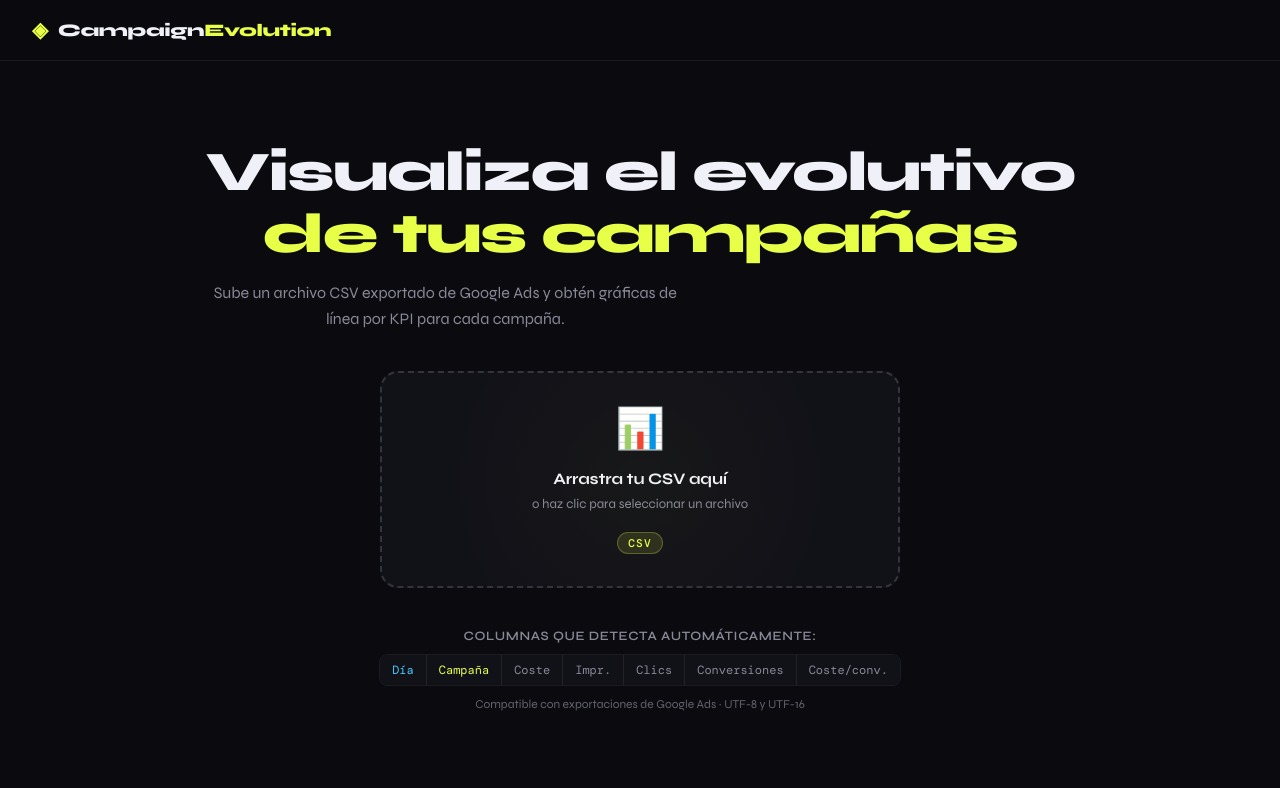
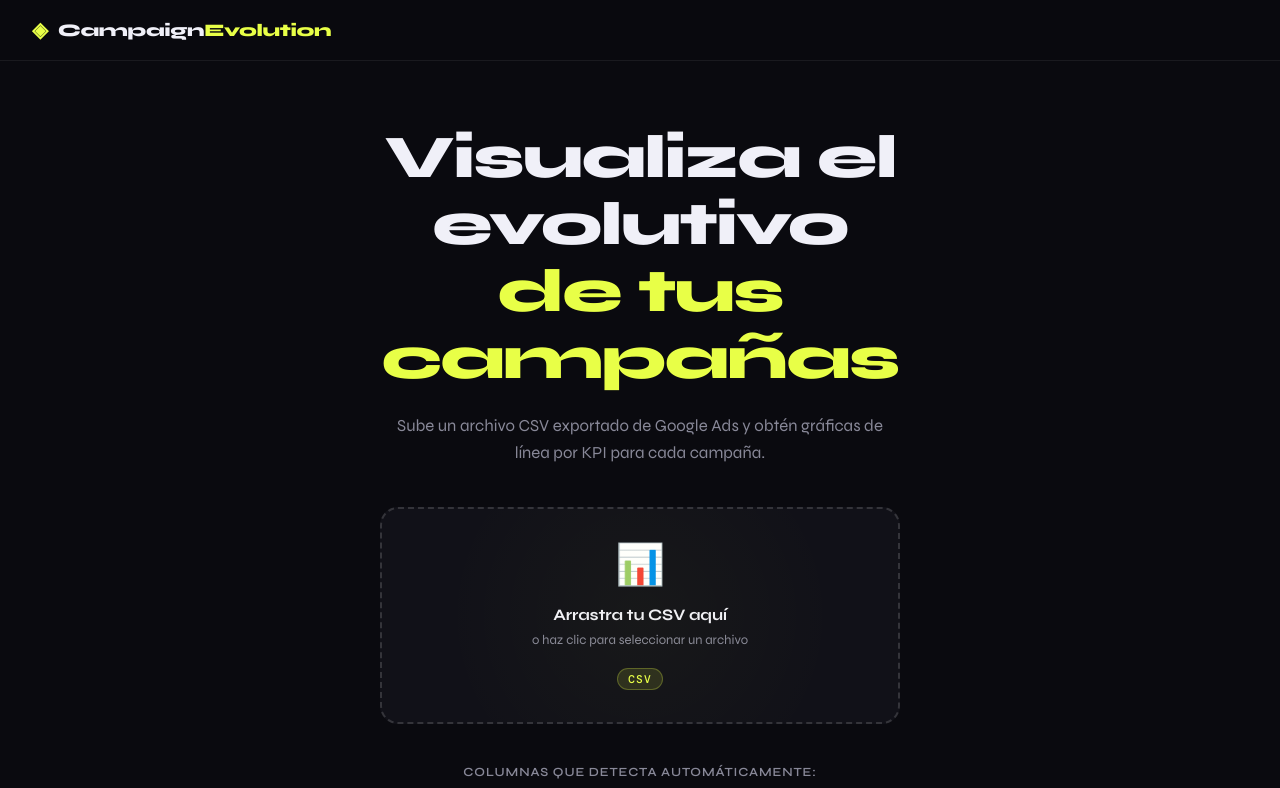
Before and after one commit to camiloads/inspector, a React (Vite) app: page / in a window 1280 px wide. Shown: the top 788 px of the page. Built offline with nearby package versions, Linux system fonts and the light colour scheme.

Commit message:
Update App.css

```diff
--- a/src/App.css
+++ b/src/App.css
@@ -90,7 +90,6 @@
 /* ── Main ────────────────────────────────────────────────────────────────── */
 .app-main {
   flex: 1;
-  max-width: 1400px;
   width: 100%;
   margin: 0 auto;
   padding: 0 2rem 4rem;
@@ -98,24 +97,29 @@
 
 /* ── Upload Section ──────────────────────────────────────────────────────── */
 .upload-section {
+  min-height: calc(100vh - 60px);
   display: flex;
   flex-direction: column;
   align-items: center;
+  justify-content: center;
   gap: 2.5rem;
-  padding: 5rem 0 2rem;
+  padding: 4rem 1rem;
   animation: fadeIn 0.5s ease;
+  max-width: 680px;
+  margin: 0 auto;
 }
 
 .upload-hero {
   text-align: center;
+  width: 100%;
 }
 
 .upload-hero h1 {
-  font-size: clamp(2rem, 5vw, 3.5rem);
+  font-size: clamp(2.2rem, 5vw, 3.8rem);
   font-weight: 800;
   line-height: 1.1;
   letter-spacing: -0.03em;
-  margin-bottom: 1rem;
+  margin-bottom: 1.2rem;
 }
 
 .upload-hero h1 em {
@@ -124,10 +128,11 @@
 }
 
 .upload-hero p {
-  font-size: 1rem;
+  font-size: 1.05rem;
   color: var(--text-muted);
-  max-width: 480px;
-  line-height: 1.6;
+  max-width: 500px;
+  margin: 0 auto;
+  line-height: 1.65;
 }
 
 /* ── Error Box ───────────────────────────────────────────────────────────── */
@@ -141,7 +146,7 @@
   padding: 1rem 1.2rem;
   font-size: 0.88rem;
   color: #ff8080;
-  max-width: 560px;
+  width: 100%;
   line-height: 1.5;
 }
 
@@ -150,15 +155,15 @@
 /* ── Format Hint ─────────────────────────────────────────────────────────── */
 .format-hint {
   text-align: center;
-  max-width: 600px;
+  width: 100%;
 }
 
 .hint-title {
-  font-size: 0.8rem;
+  font-size: 0.78rem;
   color: var(--text-muted);
   margin-bottom: 0.6rem;
   font-weight: 600;
-  letter-spacing: 0.05em;
+  letter-spacing: 0.07em;
   text-transform: uppercase;
 }
 
@@ -169,13 +174,16 @@
   border: 1px solid var(--border);
   border-radius: 8px;
   overflow: hidden;
-  margin-bottom: 0.7rem;
+  margin-bottom: 0.75rem;
+  width: 100%;
 }
 
 .hint-table span {
   font-family: var(--font-mono);
-  font-size: 0.75rem;
-  padding: 7px 12px;
+  font-size: 0.73rem;
+  padding: 8px 0;
+  flex: 1;
+  text-align: center;
   border-right: 1px solid var(--border);
   background: var(--bg2);
   color: var(--text-muted);
@@ -188,11 +196,14 @@
 .hint-note {
   font-size: 0.75rem;
   color: var(--text-muted);
-  opacity: 0.7;
+  opacity: 0.65;
+  line-height: 1.5;
 }
 
 /* ── Charts Section ──────────────────────────────────────────────────────── */
 .charts-section {
+  max-width: 1400px;
+  margin: 0 auto;
   padding: 1.5rem 0;
   animation: fadeIn 0.5s ease;
 }
@@ -262,5 +273,54 @@
   .app-main { padding: 0 1rem 3rem; }
   .header-inner { padding: 0 1rem; }
   .hint-table { flex-wrap: wrap; }
+  .hint-table span { flex: none; width: 50%; }
   .controls-bar { top: 60px; }
+  .upload-section { padding: 2rem 0.5rem; gap: 2rem; }
 }
+
+/* ── Nav tabs en header ── */
+.header-nav {
+  display: flex;
+  gap: 0.25rem;
+  background: var(--bg3);
+  border: 1px solid var(--border);
+  border-radius: 8px;
+  padding: 3px;
+}
+
+.nav-btn {
+  display: flex;
+  align-items: center;
+  gap: 6px;
+  font-family: var(--font-display);
+  font-size: 0.8rem;
+  font-weight: 700;
+  padding: 5px 14px;
+  border-radius: 6px;
+  border: none;
+  background: transparent;
+  color: var(--text-muted);
+  cursor: pointer;
+  transition: all 0.2s;
+}
+
+.nav-btn:hover {
+  color: var(--text);
+}
+
+.nav-btn.active {
+  background: var(--bg);
+  color: var(--text);
+  box-shadow: 0 1px 3px rgba(0,0,0,0.3);
+}
+
+.nav-badge {
+  background: #ff3355;
+  color: #fff;
+  font-size: 0.65rem;
+  font-weight: 800;
+  padding: 1px 6px;
+  border-radius: 20px;
+  min-width: 18px;
+  text-align: center;
+}
```
